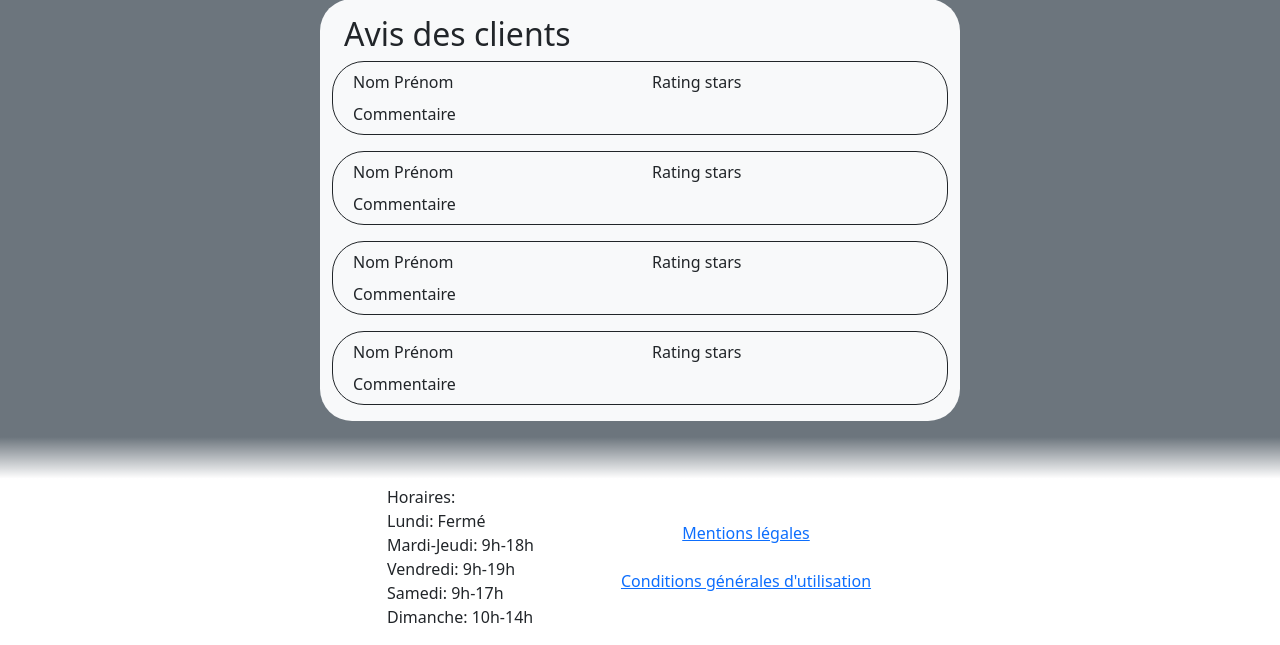
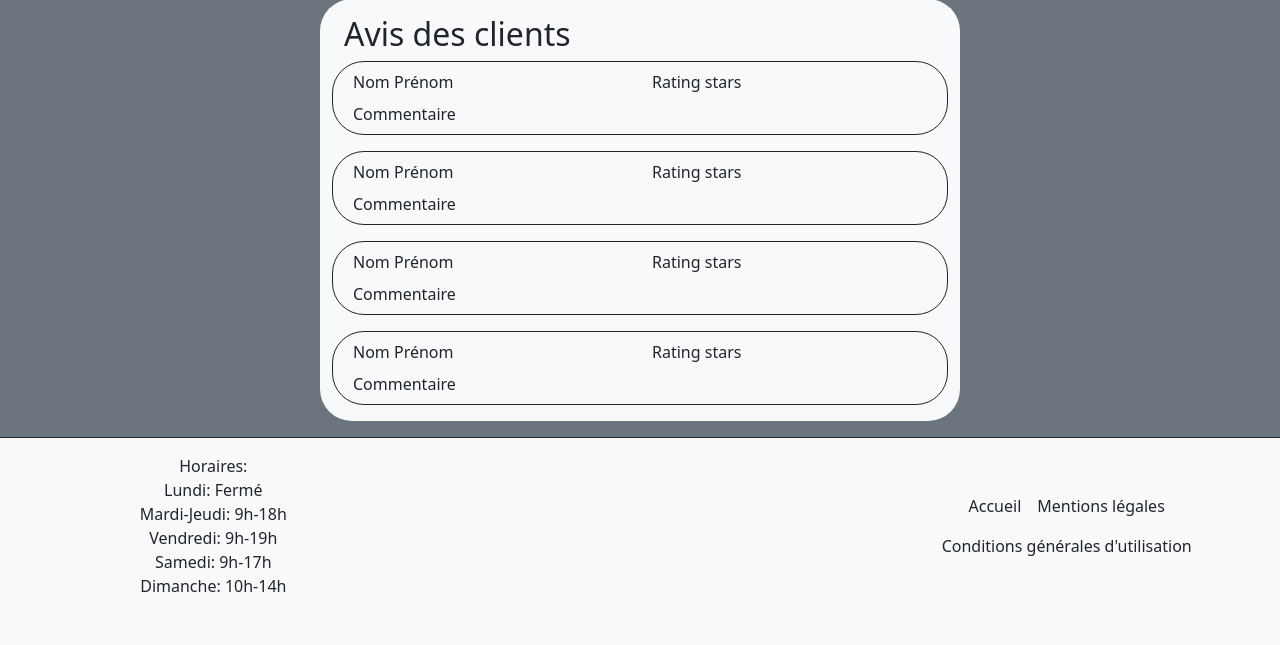
Before and after one commit to Alexandre-Lafont/Vite-et-Gourmand, a PHP site: page / in a window 1280 px wide. Shown: the part 671-1316 px from the top of the page. After the commit the page ends 1263 px from the top, so only its background shows below. Run offline with PHP 8.4, Linux system fonts and the light colour scheme; some libraries are stand-ins or nearby versions.

Commit message:
Implémentation PHP au projet, coversion index.html en index.php, création template footer.php

```diff
--- a/index.html
+++ b/index.php
@@ -9,8 +9,6 @@
 
     <link rel="stylesheet" href="./node_modules/bootstrap/dist/css/bootstrap.min.css">
     <link rel='stylesheet' type='text/css' media='screen' href='style.css'>
-
-    <script src='index.js'></script>
 
 </head>
 
@@ -80,33 +78,4 @@
             </div>
         </div>
 
-    </main>
-
-    <footer class="p-3 pt-5">
-
-        <div class="row justify-content-center align-items-center">
-
-            <!-- Horaires -->
-            <div class="col-6 col-md-2">
-                <p>Horaires:</p>
-                <p>Lundi: Fermé</p>
-                <p>Mardi-Jeudi: 9h-18h</p>
-                <p>Vendredi: 9h-19h</p>
-                <p>Samedi: 9h-17h</p>
-                <p>Dimanche: 10h-14h</p>
-            </div>
-
-            <!-- Mentions légales et CGU -->
-            <div class="col-6 col-md-3 text-center">
-                <div class="d-flex flex-column">
-                    <a href="" class="mb-4">Mentions légales</a>
-                    <a href="">Conditions générales d'utilisation</a>
-                </div>
-            </div>
-
-        </div>
-
-    </footer>
-
-</body>
-</html>
+<?php include_once 'templates/footer.php'; ?>
--- a/style.css
+++ b/style.css
@@ -4,9 +4,9 @@ p {
     margin-bottom: 0px;
 }
 
-footer {
+/* footer {
     background: linear-gradient(to bottom, rgba(255, 255, 255, 0) 0%, rgba(255, 255, 255, 1) 20%) !important;
-}
+} */
 
 .website-title {
     font-family: cursive;
--- /dev/null
+++ b/templates/footer.php
@@ -0,0 +1,31 @@
+    </main>
+
+    <footer class="d-flex flex-wrap justify-content-center align-items-center py-3 border-top border-top border-dark text-center bg-light">
+
+        <div class="col-md-4 align-items-center justify-content-center">
+            <p>Horaires:</p>
+            <p>Lundi: Fermé</p>
+            <p>Mardi-Jeudi: 9h-18h</p>
+            <p>Vendredi: 9h-19h</p>
+            <p>Samedi: 9h-17h</p>
+            <p>Dimanche: 10h-14h</p>
+        </div>
+
+        <a href="/" class="col-md-4 d-flex align-items-center justify-content-center mb-3 mb-md-0 me-md-auto link-body-emphasis text-decoration-none" aria-label="#">
+            <svg class="bi me-2" width="40" height="32" aria-hidden="true">
+                <use xlink:href="/index.php"></use>
+            </svg>
+        </a>
+
+        <ul class="nav col-md-4 justify-content-center">
+            <li class="nav-item"><a href="/index.php" class="nav-link px-2 text-dark">Accueil</a></li>
+            <li class="nav-item"><a href="#" class="nav-link px-2 text-dark">Mentions légales</a></li>
+            <li class="nav-item"><a href="#" class="nav-link px-2 text-dark">Conditions générales d'utilisation</a></li>
+        </ul>
+
+    </footer>
+
+    <script src='index.js'></script>
+
+</body>
+</html>
```
